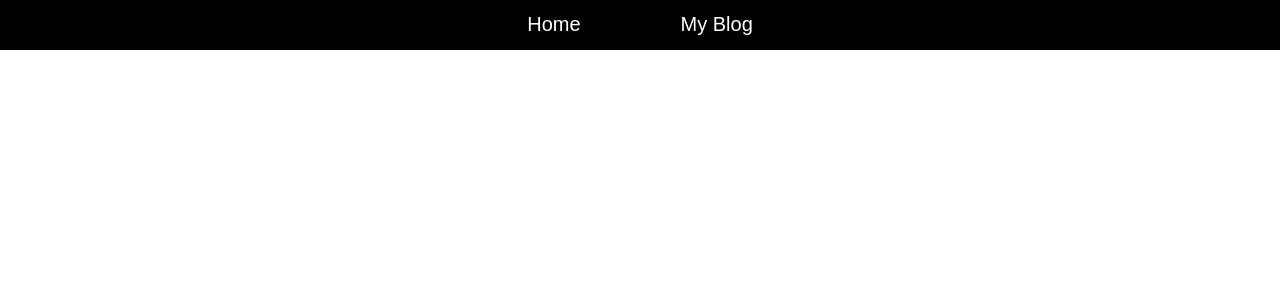
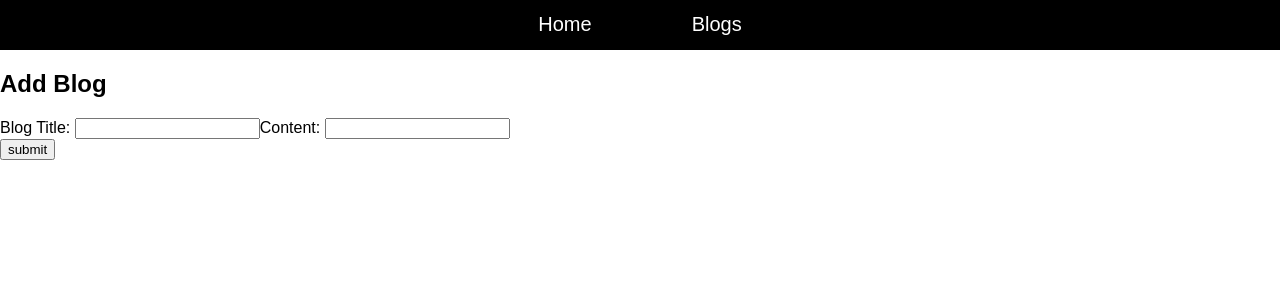
Before and after one commit to chiaxiong/blog-frontend, a React (Create React App) app: page /blog/add-form in a window 1280 px wide. Before the commit this address had no page. Shown: the top 300 px of the page. Built offline with nearby package versions, Linux system fonts and the light colour scheme.

Commit message:
route to form

```diff
--- a/public/index.html
+++ b/public/index.html
@@ -11,7 +11,6 @@
     <title>React App</title>
   </head>
   <body>
-    <noscript>You need to enable JavaScript to run this app.</noscript>
     <div id="root"></div>
   </body>
 </html>
--- a/src/App.jsx
+++ b/src/App.jsx
@@ -3,6 +3,7 @@ import NavBar from './components/NavBar/NavBar.jsx';
 import HomePage from './pages/HomePage/HomePage';
 import BlogPage from './pages/BlogPage/BlogPage';
 import GlobalStyle from './GlobalStyle.js';
+import BlogForm from './components/BlogForm/BlogForm.jsx';
 
 function App() {
   return (
@@ -12,6 +13,7 @@ function App() {
       <Routes>
         <Route path="/" element={<HomePage />} />
         <Route path="/blog" element={<BlogPage />} />
+        <Route path="/blog/add-form" element={<BlogForm />} />
       </Routes>
     </>
   );
--- a/src/components/Blog/Blog.jsx
+++ b/src/components/Blog/Blog.jsx
@@ -6,7 +6,8 @@ const Blog = (prop) => {
     <>
       <BlogStyle>
         <h3 className="blog-title">{prop.title}</h3>
-        <p className="blog-author">{prop.author}</p>
+        <p className="blog-author">Author: {prop.author}</p>
+        <p className="blog-date">{prop.date}</p>
         <p className="blog-content">{prop.content}</p>
       </BlogStyle>
     </>
--- a/src/components/Blog/Styles/BlogStyle.js
+++ b/src/components/Blog/Styles/BlogStyle.js
@@ -6,4 +6,15 @@ export default styled.div`
   padding: 10px 10px 40px;
   width: 200px;
   height: 300px;
+
+  h3 {
+    font-size: 2rem;
+    margin: 0;
+  }
+
+  .blog-author,
+  .blog-date {
+    font-size: 0.8rem;
+    margin: 5px 0 0;
+  }
 `;
--- a/src/components/NavBar/NavBar.jsx
+++ b/src/components/NavBar/NavBar.jsx
@@ -10,7 +10,7 @@ const NavBar = () => {
           <h1>Home</h1>
         </Link>
         <Link to="/blog">
-          <h1>My Blog</h1>
+          <h1>Blogs</h1>
         </Link>
       </NavBarStyle>
     </header>
--- a/src/pages/BlogPage/BlogPage.jsx
+++ b/src/pages/BlogPage/BlogPage.jsx
@@ -2,8 +2,8 @@ import React, { useEffect } from 'react';
 import { useSelector, useDispatch } from 'react-redux';
 import { blogAPI, allBlogs } from '../../redux/slice/blogSlice/blogSlice';
 import Blog from '../../components/Blog/Blog';
-import BlogForm from '../../components/BlogForm/BlogForm';
 import BlogPageStyle from './Styles/BlogPageStyle';
+import { Link } from 'react-router-dom';
 
 const BlogPage = () => {
   const blogs = useSelector(allBlogs);
@@ -22,8 +22,8 @@ const BlogPage = () => {
   return (
     <div>
       <h1>My Blogs</h1>
+      <Link to="/blog/add-form">Add Blog</Link>
       <BlogPageStyle>{renderBlog}</BlogPageStyle>
-      <BlogForm />
     </div>
   );
 };
```
